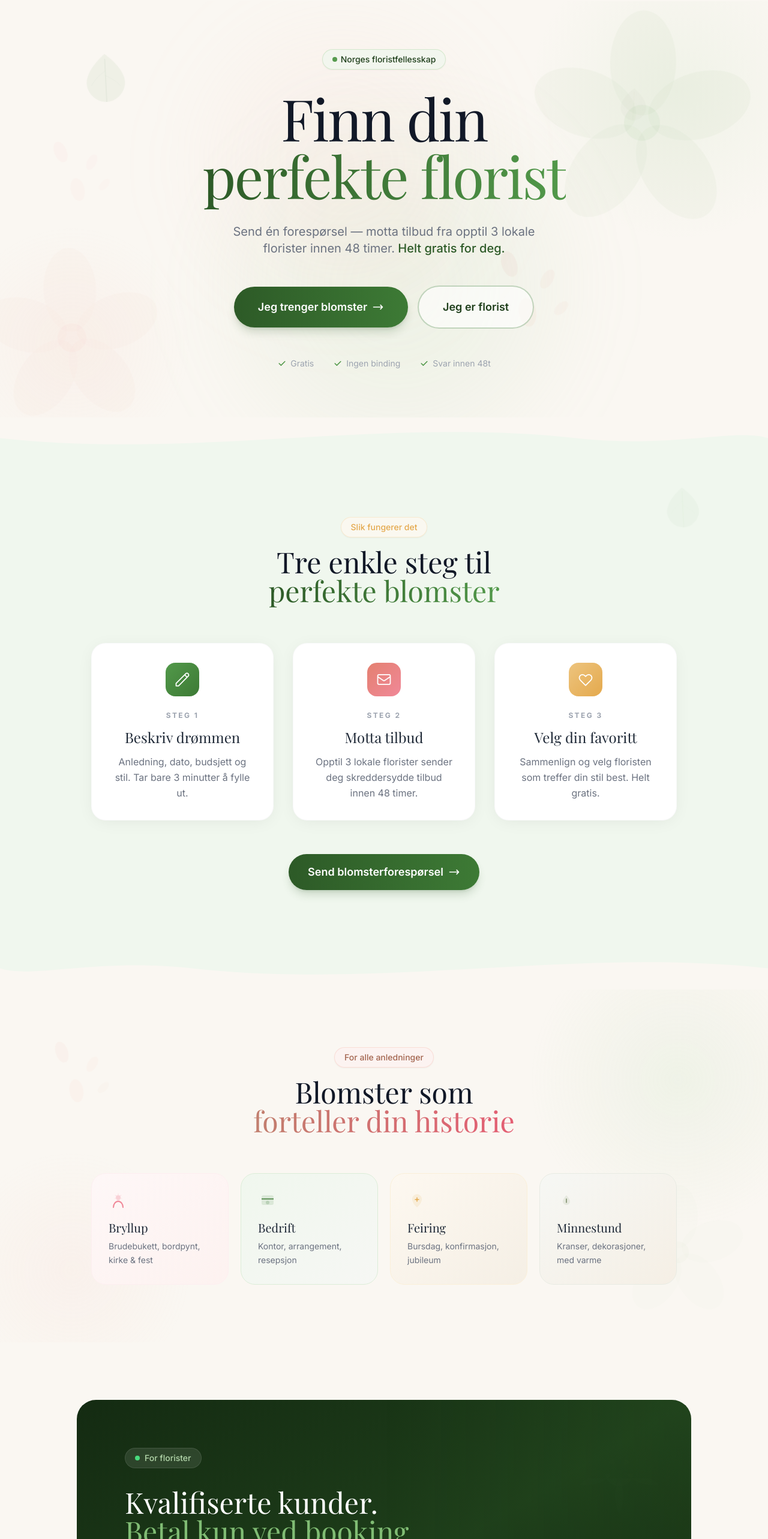
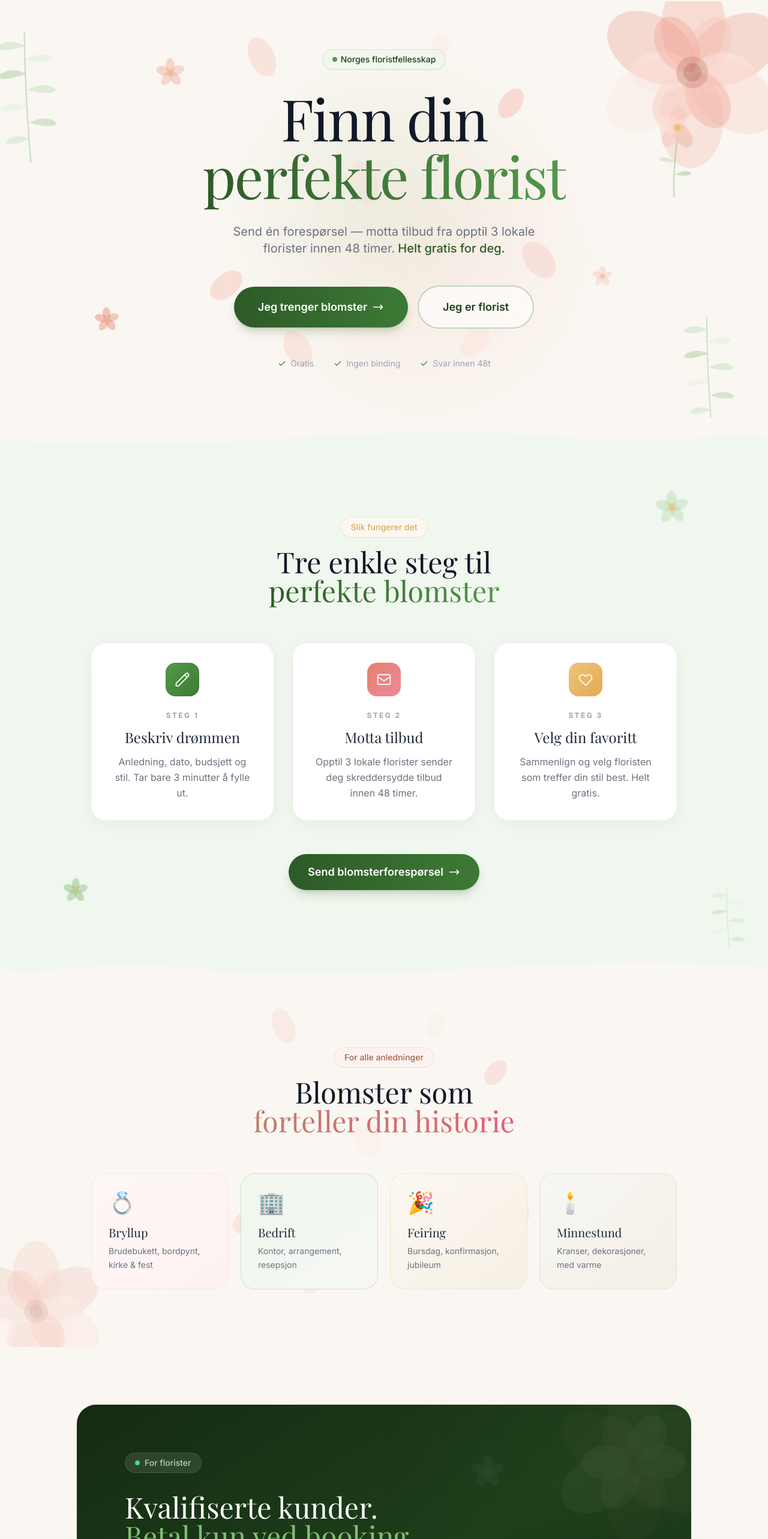
Before and after one commit to marteloge/knopp, a Next.js app: page / in a window 1280 px wide. Shown: the part 76-2642 px from the top of the page at 60% size. Built offline with nearby package versions, Linux system fonts and the light colour scheme; a web font is replaced by a local one.

Commit message:
fix: synlige botaniske illustrasjoner — peon, villblomst, grener, petals
Forrige versjon hadde opacity 0.04-0.08 inne i SVG-ene (nesten usynlig).
Nå: faktiske farger (#f0a99a, #b5d9ac osv) med opacity 0.3-0.5.
Nye SVG-komponenter: Peony, WildFlower, LeafBranch, FloatingPetals, SmallFlower.

```diff
--- a/app/page.tsx
+++ b/app/page.tsx
@@ -1,48 +1,94 @@
 import Link from "next/link";
 
-/* ─── Inline SVG botanical decorations ─── */
-function LeafDecoration({ className }: { className?: string }) {
+/* ─── Botanical SVG illustrations — visible and beautiful ─── */
+
+function Peony({ className }: { className?: string }) {
   return (
-    <svg className={className} viewBox="0 0 120 120" fill="none" xmlns="http://www.w3.org/2000/svg">
-      <path
-        d="M60 10C60 10 20 40 20 70C20 90 38 110 60 110C82 110 100 90 100 70C100 40 60 10 60 10Z"
-        fill="currentColor"
-        opacity="0.08"
-      />
-      <path
-        d="M60 20C60 20 60 100 60 110"
-        stroke="currentColor"
-        strokeWidth="1.5"
-        opacity="0.12"
-      />
-      <path d="M60 45C45 55 35 65 30 75" stroke="currentColor" strokeWidth="1" opacity="0.08" />
-      <path d="M60 55C75 63 85 70 90 78" stroke="currentColor" strokeWidth="1" opacity="0.08" />
+    <svg className={className} viewBox="0 0 200 200" fill="none" xmlns="http://www.w3.org/2000/svg">
+      {/* Outer petals */}
+      <ellipse cx="100" cy="58" rx="28" ry="42" fill="#f0a99a" opacity="0.35" transform="rotate(0 100 100)" />
+      <ellipse cx="100" cy="58" rx="28" ry="42" fill="#e48070" opacity="0.25" transform="rotate(60 100 100)" />
+      <ellipse cx="100" cy="58" rx="28" ry="42" fill="#f8c8be" opacity="0.35" transform="rotate(120 100 100)" />
+      <ellipse cx="100" cy="58" rx="28" ry="42" fill="#f0a99a" opacity="0.25" transform="rotate(180 100 100)" />
+      <ellipse cx="100" cy="58" rx="28" ry="42" fill="#fce4df" opacity="0.35" transform="rotate(240 100 100)" />
+      <ellipse cx="100" cy="58" rx="28" ry="42" fill="#e48070" opacity="0.25" transform="rotate(300 100 100)" />
+      {/* Inner petals */}
+      <ellipse cx="100" cy="72" rx="18" ry="26" fill="#f8c8be" opacity="0.5" transform="rotate(30 100 100)" />
+      <ellipse cx="100" cy="72" rx="18" ry="26" fill="#fce4df" opacity="0.45" transform="rotate(90 100 100)" />
+      <ellipse cx="100" cy="72" rx="18" ry="26" fill="#f0a99a" opacity="0.4" transform="rotate(150 100 100)" />
+      <ellipse cx="100" cy="72" rx="18" ry="26" fill="#f8c8be" opacity="0.5" transform="rotate(210 100 100)" />
+      <ellipse cx="100" cy="72" rx="18" ry="26" fill="#fce4df" opacity="0.45" transform="rotate(270 100 100)" />
+      <ellipse cx="100" cy="72" rx="18" ry="26" fill="#f0a99a" opacity="0.4" transform="rotate(330 100 100)" />
+      {/* Center */}
+      <circle cx="100" cy="100" r="14" fill="#c17f6e" opacity="0.35" />
+      <circle cx="100" cy="100" r="8" fill="#a3654f" opacity="0.3" />
     </svg>
   );
 }
 
-function FloralBurst({ className }: { className?: string }) {
+function WildFlower({ className }: { className?: string }) {
   return (
-    <svg className={className} viewBox="0 0 200 200" fill="none" xmlns="http://www.w3.org/2000/svg">
-      {/* Petals */}
-      <ellipse cx="100" cy="60" rx="22" ry="35" fill="currentColor" opacity="0.06" transform="rotate(0 100 100)" />
-      <ellipse cx="100" cy="60" rx="22" ry="35" fill="currentColor" opacity="0.06" transform="rotate(72 100 100)" />
-      <ellipse cx="100" cy="60" rx="22" ry="35" fill="currentColor" opacity="0.06" transform="rotate(144 100 100)" />
-      <ellipse cx="100" cy="60" rx="22" ry="35" fill="currentColor" opacity="0.06" transform="rotate(216 100 100)" />
-      <ellipse cx="100" cy="60" rx="22" ry="35" fill="currentColor" opacity="0.06" transform="rotate(288 100 100)" />
+    <svg className={className} viewBox="0 0 120 220" fill="none" xmlns="http://www.w3.org/2000/svg">
+      {/* Stem */}
+      <path d="M60 90 C58 130, 55 170, 60 210" stroke="#80bc74" strokeWidth="2.5" opacity="0.5" strokeLinecap="round" />
+      {/* Leaves on stem */}
+      <path d="M60 140 C45 130, 30 128, 25 135 C30 140, 45 142, 60 140Z" fill="#b5d9ac" opacity="0.45" />
+      <path d="M60 165 C75 155, 88 155, 92 162 C87 167, 75 167, 60 165Z" fill="#80bc74" opacity="0.4" />
+      {/* Flower petals */}
+      <ellipse cx="60" cy="52" rx="16" ry="28" fill="#f8c8be" opacity="0.5" />
+      <ellipse cx="60" cy="52" rx="16" ry="28" fill="#fce4df" opacity="0.45" transform="rotate(72 60 70)" />
+      <ellipse cx="60" cy="52" rx="16" ry="28" fill="#f0a99a" opacity="0.4" transform="rotate(144 60 70)" />
+      <ellipse cx="60" cy="52" rx="16" ry="28" fill="#f8c8be" opacity="0.5" transform="rotate(216 60 70)" />
+      <ellipse cx="60" cy="52" rx="16" ry="28" fill="#fce4df" opacity="0.45" transform="rotate(288 60 70)" />
       {/* Center */}
-      <circle cx="100" cy="100" r="12" fill="currentColor" opacity="0.1" />
+      <circle cx="60" cy="70" r="10" fill="#edc47e" opacity="0.6" />
+      <circle cx="60" cy="70" r="5" fill="#e4a94d" opacity="0.5" />
     </svg>
   );
 }
 
-function PetalScatter({ className }: { className?: string }) {
+function LeafBranch({ className }: { className?: string }) {
   return (
-    <svg className={className} viewBox="0 0 100 100" fill="none" xmlns="http://www.w3.org/2000/svg">
-      <ellipse cx="30" cy="25" rx="8" ry="14" fill="currentColor" opacity="0.07" transform="rotate(-20 30 25)" />
-      <ellipse cx="70" cy="40" rx="6" ry="11" fill="currentColor" opacity="0.05" transform="rotate(30 70 40)" />
-      <ellipse cx="50" cy="75" rx="9" ry="15" fill="currentColor" opacity="0.06" transform="rotate(-10 50 75)" />
-      <ellipse cx="85" cy="70" rx="5" ry="9" fill="currentColor" opacity="0.04" transform="rotate(45 85 70)" />
+    <svg className={className} viewBox="0 0 180 300" fill="none" xmlns="http://www.w3.org/2000/svg">
+      {/* Main stem */}
+      <path d="M90 10 C88 60, 85 150, 90 290" stroke="#80bc74" strokeWidth="2.5" opacity="0.45" strokeLinecap="round" />
+      {/* Leaves — alternating sides */}
+      <path d="M90 40 C65 25, 40 28, 30 40 C40 50, 60 48, 90 40Z" fill="#b5d9ac" opacity="0.4" />
+      <path d="M90 70 C115 55, 140 58, 148 70 C138 80, 118 78, 90 70Z" fill="#dcedd8" opacity="0.45" />
+      <path d="M90 100 C65 85, 38 90, 28 105 C40 112, 62 108, 90 100Z" fill="#80bc74" opacity="0.35" />
+      <path d="M90 135 C118 120, 145 125, 152 138 C142 148, 120 143, 90 135Z" fill="#b5d9ac" opacity="0.4" />
+      <path d="M90 170 C62 158, 38 162, 30 175 C42 182, 64 178, 90 170Z" fill="#dcedd8" opacity="0.4" />
+      <path d="M90 205 C116 192, 142 196, 150 210 C140 218, 118 214, 90 205Z" fill="#80bc74" opacity="0.3" />
+      <path d="M90 240 C68 228, 45 232, 38 245 C48 252, 68 248, 90 240Z" fill="#b5d9ac" opacity="0.35" />
+    </svg>
+  );
+}
+
+function FloatingPetals({ className }: { className?: string }) {
+  return (
+    <svg className={className} viewBox="0 0 400 400" fill="none" xmlns="http://www.w3.org/2000/svg">
+      {/* Scattered petals falling */}
+      <ellipse cx="80" cy="60" rx="12" ry="20" fill="#f8c8be" opacity="0.4" transform="rotate(-25 80 60)" />
+      <ellipse cx="320" cy="100" rx="10" ry="16" fill="#f0a99a" opacity="0.35" transform="rotate(35 320 100)" />
+      <ellipse cx="180" cy="180" rx="14" ry="22" fill="#fce4df" opacity="0.45" transform="rotate(-15 180 180)" />
+      <ellipse cx="50" cy="280" rx="11" ry="18" fill="#f0a99a" opacity="0.3" transform="rotate(50 50 280)" />
+      <ellipse cx="350" cy="250" rx="13" ry="20" fill="#f8c8be" opacity="0.4" transform="rotate(-40 350 250)" />
+      <ellipse cx="250" cy="50" rx="9" ry="15" fill="#fce4df" opacity="0.35" transform="rotate(20 250 50)" />
+      <ellipse cx="120" cy="340" rx="12" ry="19" fill="#f8c8be" opacity="0.35" transform="rotate(-30 120 340)" />
+      <ellipse cx="290" cy="330" rx="10" ry="17" fill="#fce4df" opacity="0.4" transform="rotate(45 290 330)" />
+    </svg>
+  );
+}
+
+function SmallFlower({ className, color = "#f0a99a" }: { className?: string; color?: string }) {
+  return (
+    <svg className={className} viewBox="0 0 60 60" fill="none" xmlns="http://www.w3.org/2000/svg">
+      <ellipse cx="30" cy="18" rx="8" ry="14" fill={color} opacity="0.45" />
+      <ellipse cx="30" cy="18" rx="8" ry="14" fill={color} opacity="0.4" transform="rotate(72 30 30)" />
+      <ellipse cx="30" cy="18" rx="8" ry="14" fill={color} opacity="0.45" transform="rotate(144 30 30)" />
+      <ellipse cx="30" cy="18" rx="8" ry="14" fill={color} opacity="0.4" transform="rotate(216 30 30)" />
+      <ellipse cx="30" cy="18" rx="8" ry="14" fill={color} opacity="0.45" transform="rotate(288 30 30)" />
+      <circle cx="30" cy="30" r="6" fill="#edc47e" opacity="0.6" />
     </svg>
   );
 }
@@ -86,19 +132,26 @@ export default function Home() {
       </nav>
 
       {/* ═══════════════ HERO ═══════════════ */}
-      <section className="relative min-h-[85vh] flex items-center botanical-bg">
-        {/* Decorative background elements */}
+      <section className="relative min-h-[85vh] flex items-center">
+        {/* Decorative botanicals — actually visible! */}
         <div className="absolute inset-0 overflow-hidden pointer-events-none">
-          <FloralBurst className="absolute -top-10 -right-10 w-[500px] h-[500px] text-forest-400 animate-float-slow opacity-60" />
-          <FloralBurst className="absolute -bottom-20 -left-20 w-[400px] h-[400px] text-blush-400 animate-float-reverse opacity-40" />
-          <LeafDecoration className="absolute top-20 left-[10%] w-24 h-24 text-forest-500 animate-sway opacity-70" />
-          <LeafDecoration className="absolute top-40 right-[15%] w-16 h-16 text-sage-400 animate-float-slower opacity-50" />
-          <PetalScatter className="absolute bottom-32 right-[25%] w-40 h-40 text-blush-400 animate-float-slow" />
-          <PetalScatter className="absolute top-1/3 left-[5%] w-32 h-32 text-petal-300 animate-float-reverse" />
-
-          {/* Gradient orbs */}
-          <div className="absolute top-1/4 right-1/4 w-[600px] h-[600px] bg-gradient-radial from-forest-200/20 to-transparent rounded-full blur-3xl" />
-          <div className="absolute bottom-1/4 left-1/4 w-[500px] h-[500px] bg-gradient-radial from-blush-200/15 to-transparent rounded-full blur-3xl" />
+          {/* Large peony top-right */}
+          <Peony className="absolute -top-16 -right-16 w-[380px] h-[380px] animate-float-slow" />
+          {/* Leaf branch left side */}
+          <LeafBranch className="absolute top-10 -left-6 w-[140px] h-[240px] animate-sway" />
+          {/* Wildflower right */}
+          <WildFlower className="absolute top-1/4 right-[8%] w-[100px] h-[180px] animate-float-slower" />
+          {/* Small flowers scattered */}
+          <SmallFlower className="absolute top-[15%] left-[20%] w-14 h-14 animate-float-reverse" color="#f0a99a" />
+          <SmallFlower className="absolute bottom-[30%] right-[20%] w-10 h-10 animate-float-slow" color="#f8c8be" />
+          <SmallFlower className="absolute bottom-[20%] left-[12%] w-12 h-12 animate-sway" color="#e48070" />
+          {/* Floating petals across the whole hero */}
+          <FloatingPetals className="absolute inset-0 w-full h-full animate-float-slow" />
+          {/* Another leaf branch, bottom-right */}
+          <LeafBranch className="absolute -bottom-10 right-[3%] w-[120px] h-[200px] animate-float-reverse scale-x-[-1]" />
+          {/* Gradient orbs for depth */}
+          <div className="absolute top-1/4 right-1/4 w-[500px] h-[500px] bg-gradient-radial from-blush-200/25 to-transparent rounded-full blur-3xl" />
+          <div className="absolute bottom-1/4 left-1/3 w-[400px] h-[400px] bg-gradient-radial from-forest-200/20 to-transparent rounded-full blur-3xl" />
         </div>
 
         <div className="relative z-10 max-w-5xl mx-auto px-6 py-20 text-center">
@@ -154,8 +207,11 @@ export default function Home() {
 
       {/* ═══════════════ HOW IT WORKS ═══════════════ */}
       <section className="bg-forest-50 relative py-24">
+        {/* Decorative elements */}
         <div className="absolute inset-0 overflow-hidden pointer-events-none">
-          <LeafDecoration className="absolute top-10 right-[8%] w-20 h-20 text-forest-400 opacity-40 animate-sway" />
+          <SmallFlower className="absolute top-12 right-[10%] w-16 h-16 animate-sway" color="#b5d9ac" />
+          <SmallFlower className="absolute bottom-16 left-[8%] w-12 h-12 animate-float-slow" color="#80bc74" />
+          <LeafBranch className="absolute -bottom-8 right-[2%] w-[80px] h-[140px] opacity-60 animate-sway" />
         </div>
 
         <div className="max-w-5xl mx-auto px-6 relative z-10">
@@ -230,10 +286,11 @@ export default function Home() {
       <WaveDivider flip color="#f0f7ee" />
 
       {/* ═══════════════ OCCASIONS ═══════════════ */}
-      <section className="py-24 relative botanical-bg">
+      <section className="py-24 relative">
+        {/* Decorative */}
         <div className="absolute inset-0 overflow-hidden pointer-events-none">
-          <PetalScatter className="absolute top-20 left-[5%] w-32 h-32 text-blush-300 animate-float-slow" />
-          <FloralBurst className="absolute bottom-0 right-0 w-[300px] h-[300px] text-forest-300 opacity-30" />
+          <FloatingPetals className="absolute inset-0 w-full h-full opacity-70 animate-float-slower" />
+          <Peony className="absolute -bottom-20 -left-20 w-[280px] h-[280px] opacity-50" />
         </div>
 
         <div className="max-w-5xl mx-auto px-6 relative z-10">
@@ -248,66 +305,40 @@ export default function Home() {
           <div className="grid sm:grid-cols-2 lg:grid-cols-4 gap-5">
             {[
               {
-                icon: (
-                  <svg className="w-8 h-8" viewBox="0 0 32 32" fill="none">
-                    <circle cx="16" cy="12" r="4" fill="currentColor" opacity="0.2" />
-                    <path d="M8 28C8 22.5 11.6 18 16 18C20.4 18 24 22.5 24 28" stroke="currentColor" strokeWidth="2" strokeLinecap="round" />
-                    <path d="M16 4L17.5 8.5L22 7L19 11L23 13.5L18.5 13.5L18 18H14L13.5 13.5L9 13.5L13 11L10 7L14.5 8.5L16 4Z" fill="currentColor" opacity="0.15" />
-                  </svg>
-                ),
+                emoji: "💍",
                 label: "Bryllup",
                 desc: "Brudebukett, bordpynt, kirke & fest",
                 gradient: "from-petal-50 to-blush-50",
-                border: "border-petal-100",
-                iconColor: "text-petal-400",
+                border: "border-petal-200/60",
               },
               {
-                icon: (
-                  <svg className="w-8 h-8" viewBox="0 0 32 32" fill="none">
-                    <rect x="6" y="8" width="20" height="16" rx="3" fill="currentColor" opacity="0.12" />
-                    <path d="M6 14H26" stroke="currentColor" strokeWidth="1.5" />
-                    <circle cx="16" cy="20" r="3" fill="currentColor" opacity="0.2" />
-                  </svg>
-                ),
+                emoji: "🏢",
                 label: "Bedrift",
                 desc: "Kontor, arrangement, resepsjon",
                 gradient: "from-forest-50 to-sage-50",
-                border: "border-forest-100",
-                iconColor: "text-forest-500",
+                border: "border-forest-200/60",
               },
               {
-                icon: (
-                  <svg className="w-8 h-8" viewBox="0 0 32 32" fill="none">
-                    <path d="M16 6C12 6 8 10 8 14C8 22 16 28 16 28C16 28 24 22 24 14C24 10 20 6 16 6Z" fill="currentColor" opacity="0.12" />
-                    <path d="M16 12V18M13 15H19" stroke="currentColor" strokeWidth="1.5" strokeLinecap="round" />
-                  </svg>
-                ),
+                emoji: "🎉",
                 label: "Feiring",
                 desc: "Bursdag, konfirmasjon, jubileum",
                 gradient: "from-warm-50 to-cream-200",
-                border: "border-warm-100",
-                iconColor: "text-warm-400",
+                border: "border-warm-200/60",
               },
               {
-                icon: (
-                  <svg className="w-8 h-8" viewBox="0 0 32 32" fill="none">
-                    <path d="M16 8C16 8 10 14 10 18C10 21.3 12.7 24 16 24C19.3 24 22 21.3 22 18C22 14 16 8 16 8Z" fill="currentColor" opacity="0.12" />
-                    <line x1="16" y1="14" x2="16" y2="20" stroke="currentColor" strokeWidth="1.5" strokeLinecap="round" />
-                  </svg>
-                ),
+                emoji: "🕯️",
                 label: "Minnestund",
                 desc: "Kranser, dekorasjoner, med varme",
                 gradient: "from-sage-50 to-cream-200",
-                border: "border-sage-100",
-                iconColor: "text-sage-500",
+                border: "border-sage-200/60",
               },
             ].map((item) => (
               <div
                 key={item.label}
                 className={`relative bg-gradient-to-br ${item.gradient} rounded-3xl p-7 border ${item.border} hover:shadow-soft-lg hover:-translate-y-1 transition-all duration-500 group cursor-default`}
               >
-                <div className={`${item.iconColor} mb-4 group-hover:scale-110 transition-transform duration-300`}>
-                  {item.icon}
+                <div className="text-4xl mb-4 group-hover:scale-110 transition-transform duration-300">
+                  {item.emoji}
                 </div>
                 <h3 className="font-serif text-xl text-gray-800 mb-1.5">{item.label}</h3>
                 <p className="text-sm text-gray-500 leading-relaxed">{item.desc}</p>
@@ -321,10 +352,11 @@ export default function Home() {
       <section className="py-24 px-6">
         <div className="max-w-5xl mx-auto">
           <div className="relative rounded-[2rem] overflow-hidden bg-gradient-to-br from-forest-800 via-forest-700 to-forest-900">
-            {/* Decorative elements inside */}
+            {/* Decorative elements — visible on dark bg */}
             <div className="absolute inset-0 overflow-hidden pointer-events-none">
-              <FloralBurst className="absolute -top-20 -right-20 w-[400px] h-[400px] text-white opacity-[0.04]" />
-              <LeafDecoration className="absolute bottom-10 right-20 w-32 h-32 text-white opacity-[0.06] animate-sway" />
+              <Peony className="absolute -top-16 -right-16 w-[320px] h-[320px] opacity-[0.12]" />
+              <LeafBranch className="absolute -bottom-10 right-10 w-[100px] h-[180px] opacity-[0.1] animate-sway" />
+              <SmallFlower className="absolute top-20 right-[30%] w-16 h-16 opacity-[0.08]" color="#ffffff" />
               <div className="absolute top-0 right-0 w-1/2 h-full bg-gradient-to-l from-forest-600/20 to-transparent" />
             </div>
 
@@ -383,6 +415,10 @@ export default function Home() {
       {/* ═══════════════ STATS ═══════════════ */}
       <section className="py-20 relative">
         <div className="absolute inset-0 bg-gradient-to-b from-cream to-cream-200 pointer-events-none" />
+        <div className="absolute inset-0 overflow-hidden pointer-events-none">
+          <SmallFlower className="absolute top-8 left-[15%] w-10 h-10 animate-float-slow opacity-70" color="#b5d9ac" />
+          <SmallFlower className="absolute bottom-8 right-[12%] w-12 h-12 animate-sway opacity-60" color="#f8c8be" />
+        </div>
         <div className="max-w-5xl mx-auto px-6 relative z-10">
           <div className="grid sm:grid-cols-3 gap-8">
             {[
@@ -419,12 +455,13 @@ export default function Home() {
 
       {/* ═══════════════ FINAL CTA ═══════════════ */}
       <section className="relative py-28 overflow-hidden">
-        {/* Background */}
+        {/* Background with botanicals */}
         <div className="absolute inset-0">
           <div className="absolute inset-0 bg-gradient-to-br from-forest-50 via-cream to-blush-50" />
-          <FloralBurst className="absolute top-1/2 left-1/2 -translate-x-1/2 -translate-y-1/2 w-[800px] h-[800px] text-forest-400 opacity-20" />
-          <PetalScatter className="absolute top-10 right-[10%] w-48 h-48 text-blush-300 animate-float-slow" />
-          <LeafDecoration className="absolute bottom-10 left-[10%] w-24 h-24 text-forest-400 animate-sway opacity-60" />
+          <Peony className="absolute top-1/2 left-1/2 -translate-x-1/2 -translate-y-1/2 w-[500px] h-[500px] opacity-25" />
+          <WildFlower className="absolute top-8 right-[12%] w-[80px] h-[150px] animate-sway opacity-60" />
+          <WildFlower className="absolute bottom-8 left-[10%] w-[70px] h-[130px] animate-float-slow opacity-50 scale-x-[-1]" />
+          <FloatingPetals className="absolute inset-0 w-full h-full opacity-50 animate-float-reverse" />
         </div>
 
         <div className="relative z-10 max-w-3xl mx-auto px-6 text-center">
```
